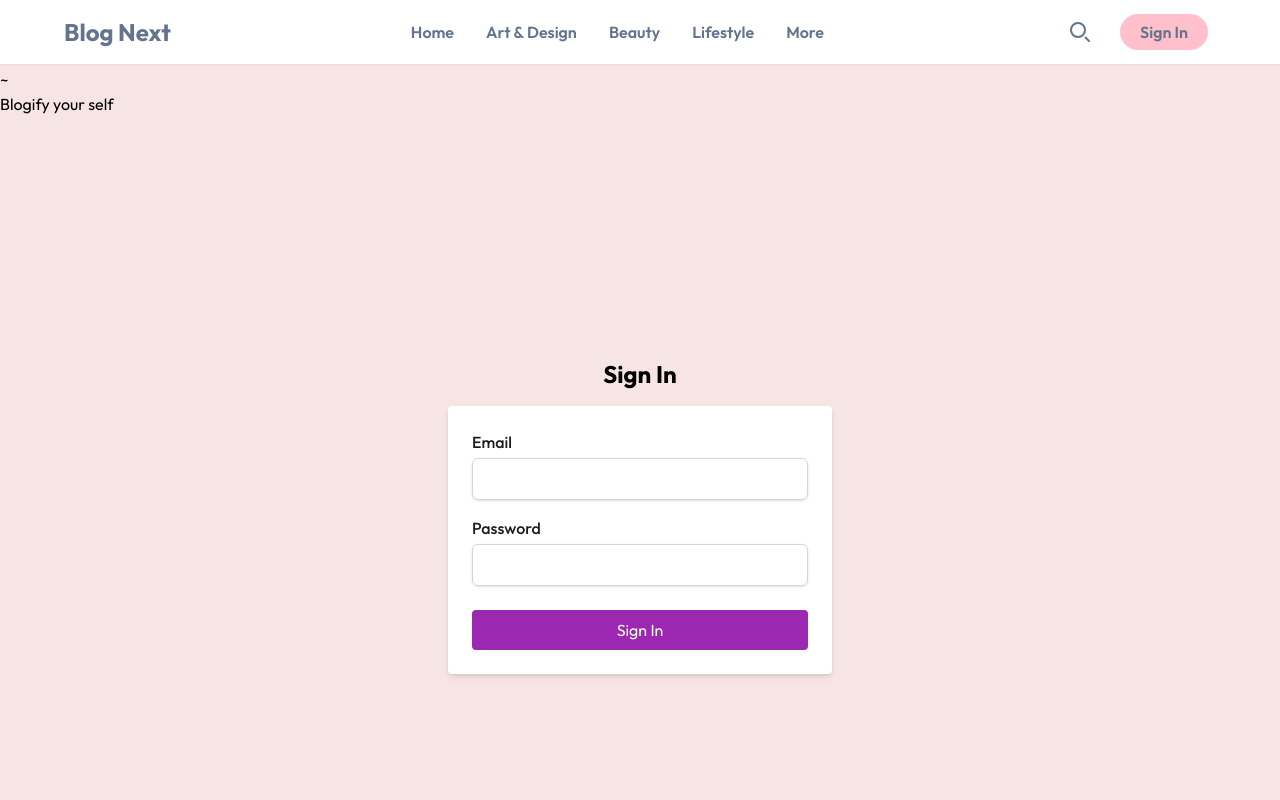
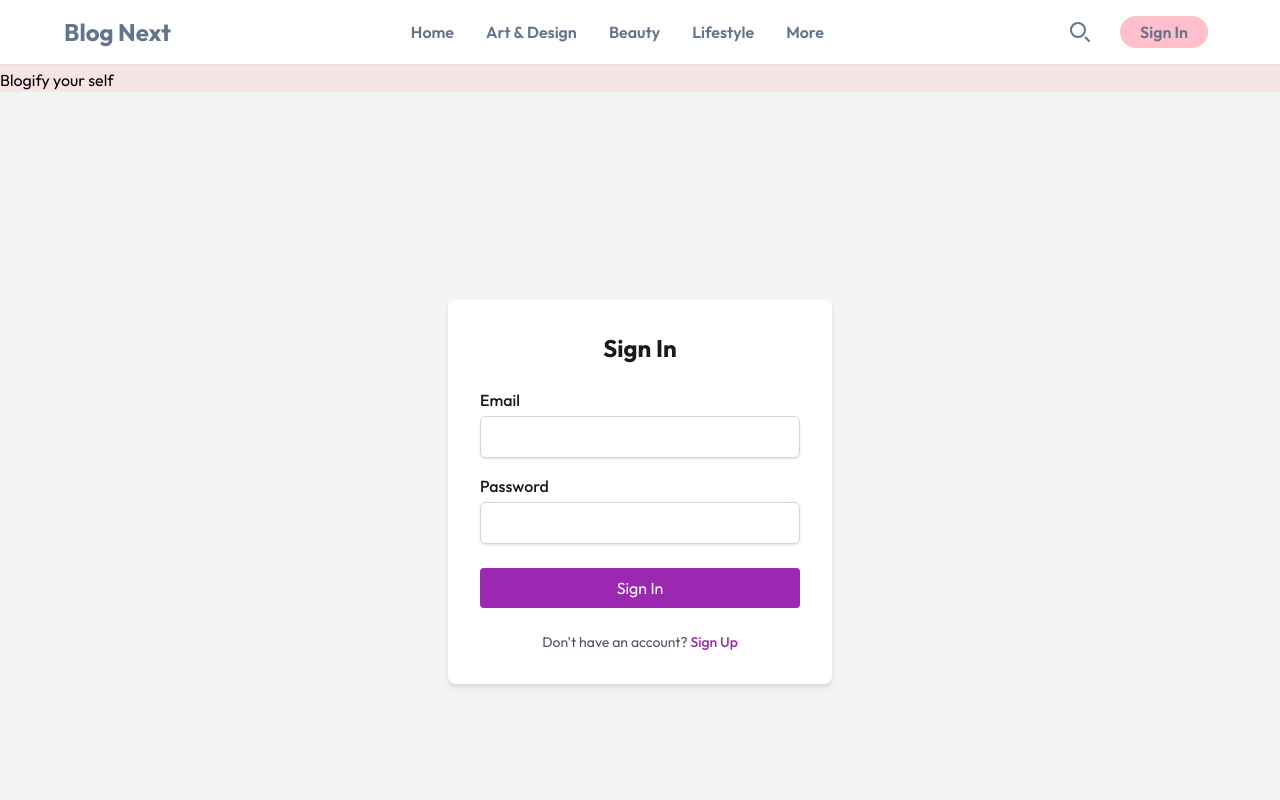
Before and after one commit to shibbirasif/blog-next, a Next.js app: page /signin in a window 1280 px wide. Shown: the top 800 px of the page. Built offline with nearby package versions, Linux system fonts and the light colour scheme; no server answers; a web font is replaced by a local one.

Commit message:
Implement sign-in and sign-up functionality with validation; add API routes for authentication; enhance UI components and error handling

```diff
--- a/src/app/(auth)/signin/page.tsx
+++ b/src/app/(auth)/signin/page.tsx
@@ -1,27 +1,114 @@
-import { signIn } from "@/lib/auth";
-import { sign } from "crypto";
+'use client';
+
+import { useState } from 'react';
+import Link from 'next/link';
+import { useForm } from 'react-hook-form';
+import { zodResolver } from '@hookform/resolvers/zod';
+import { signIn } from 'next-auth/react';
+import { loginSchema, LoginInput } from '@/validations/auth';
+import { useRouter } from 'next/navigation';
 
 export default function SignInPage() {
+    const {
+        register,
+        handleSubmit,
+        formState: { errors, isSubmitting },
+    } = useForm<LoginInput>({
+        resolver: zodResolver(loginSchema), // Apply Zod validation
+    });
+
+    const [generalError, setGeneralError] = useState<string | null>(null);
+    const router = useRouter();
+
+    const onSubmit = async (data: LoginInput) => {
+        setGeneralError(null); // Clear previous errors
+
+        try {
+            // Call the client-side signIn function
+            // Setting redirect: false prevents NextAuth from automatically redirecting
+            // and allows us to handle the success/error logic manually.
+            const result = await signIn('credentials', {
+                email: data.email,
+                password: data.password,
+                redirect: false,
+            });
+
+            console.log('SignIn result:', result);
+
+            if (result?.error) {
+                console.log('SignIn error:', result.error);
+                if (result.error.includes("Invalid credentials")) {
+                    setGeneralError("Invalid email or password.");
+                } else if (result.error.includes("Missing credentials")) {
+                    setGeneralError("Please provide both email and password.");
+                } else if (result.error.includes("Authentication failed")) {
+                    setGeneralError("Authentication failed. Please check your credentials.");
+                } else {
+                    setGeneralError("An unexpected error occurred during sign-in.");
+                }
+            } else if (result?.ok) {
+                console.log('SignIn successful:', result);
+                router.replace("/");
+                router.refresh();
+            }
+        } catch (error) {
+            setGeneralError('An unexpected error occurred. Please try again.');
+        }
+    };
+
     return (
-        <div className="flex flex-col items-center justify-center min-h-screen">
-            <h1 className="text-2xl font-bold mb-4">Sign In</h1>
-            <form action={async (formData: FormData) => {
-                'use server';
-                await signIn("credentials", {
-                    email: formData.get("email") as string,
-                    password: formData.get("password") as string,
-                });
-            }} className="bg-surface p-6 rounded shadow-md w-full max-w-sm">
-                <div className="mb-4">
-                    <label htmlFor="email" className="block text-md font-medium text-text-primary">Email</label>
-                    <input type="email" id="email" name="email" required className="mt-1 block w-full px-3 py-2 border border-gray-300 rounded-md shadow-sm focus:outline-none focus:ring-blue-500 focus:border-blue-500 sm:text-md" />
-                </div>
-                <div className="mb-6">
-                    <label htmlFor="password" className="block text-md font-medium text-text-primary">Password</label>
-                    <input type="password" id="password" name="password" required className="mt-1 block w-full px-3 py-2 border border-gray-300 rounded-md shadow-sm focus:outline-none focus:ring-blue-500 focus:border-blue-500 sm:text-md" />
-                </div>
-                <button type="submit" className="w-full bg-primary text-white py-2 px-4 rounded hover:bg-secondary transition duration-200">Sign In</button>
-            </form>
+        <div className="flex flex-col items-center justify-center min-h-screen bg-gray-100 text-text-primary">
+            <div className="bg-white p-8 rounded-lg shadow-md w-full max-w-sm">
+                <h1 className="text-2xl font-bold mb-6 text-center">Sign In</h1>
+
+                {generalError && (
+                    <div className="bg-red-100 border border-red-400 text-red-700 px-4 py-3 rounded relative mb-4" role="alert">
+                        <strong className="font-bold">Error!</strong>
+                        <span className="block sm:inline"> {generalError}</span>
+                    </div>
+                )}
+
+                <form onSubmit={handleSubmit(onSubmit)} className="space-y-4">
+                    <div className="mb-4">
+                        <label htmlFor="email" className="block text-md font-medium">Email</label>
+                        <input
+                            type="email"
+                            id="email"
+                            {...register('email')} // Connects input to react-hook-form
+                            className="mt-1 block w-full px-3 py-2 border border-gray-300 rounded-md shadow-sm focus:outline-none focus:ring-blue-500 focus:border-blue-500 sm:text-md"
+                            disabled={isSubmitting}
+                        />
+                        {errors.email && <p className="mt-1 text-sm text-red-600">{errors.email.message}</p>}
+                    </div>
+
+                    <div className="mb-6">
+                        <label htmlFor="password" className="block text-md font-medium">Password</label>
+                        <input
+                            type="password"
+                            id="password"
+                            {...register('password')} // Connects input to react-hook-form
+                            className="mt-1 block w-full px-3 py-2 border border-gray-300 rounded-md shadow-sm focus:outline-none focus:ring-blue-500 focus:border-blue-500 sm:text-md"
+                            disabled={isSubmitting}
+                        />
+                        {errors.password && <p className="mt-1 text-sm text-red-600">{errors.password.message}</p>}
+                    </div>
+
+                    <button
+                        type="submit"
+                        disabled={isSubmitting} // Disable button during submission
+                        className="w-full bg-primary text-white py-2 px-4 rounded hover:bg-secondary transition duration-200 disabled:opacity-50"
+                    >
+                        {isSubmitting ? 'Signing In...' : 'Sign In'}
+                    </button>
+                </form>
+
+                <p className="mt-6 text-center text-sm text-gray-600">
+                    Don't have an account?{' '}
+                    <Link href="/signup" className="font-medium text-primary hover:text-secondary">
+                        Sign Up
+                    </Link>
+                </p>
+            </div>
         </div>
     );
 }
--- a/src/app/(auth)/signup/page.tsx
+++ b/src/app/(auth)/signup/page.tsx
@@ -1,25 +1,26 @@
 "use client";
 
-import { SignupInput, signupSchema } from "@/validations/auth";
+import { ClientSignupInput, clientSignupSchema } from "@/validations/auth";
 import { useState } from "react";
 import { useForm } from "react-hook-form";
 import { zodResolver } from '@hookform/resolvers/zod';
 import Link from "next/link";
+import { useRouter } from "next/navigation";
 
 export default function SignUpPage() {
     const {
         register,
         handleSubmit,
         formState: { errors, isSubmitting },
-        reset
-    } = useForm<SignupInput>({
-        resolver: zodResolver(signupSchema),
+    } = useForm<ClientSignupInput>({
+        resolver: zodResolver(clientSignupSchema),
     });
 
     const [signupSuccess, setSignupSuccess] = useState<string | null>(null);
     const [signupError, setSignupError] = useState<string | null>(null);
+    const router = useRouter();
 
-    const onSubmit = async (data: SignupInput) => {
+    const onSubmit = async (data: ClientSignupInput) => {
         setSignupSuccess(null);
         setSignupError(null);
 
@@ -40,9 +41,10 @@ export default function SignUpPage() {
                 console.error('Signup API error:', result);
             } else {
                 setSignupSuccess('Account created successfully! You can now sign in.');
-                reset(); // Clear the form
-              }
-        } catch(error) {
+                router.replace("/");
+                router.refresh();
+            }
+        } catch (error) {
             console.error('Signup error:', error);
             setSignupError('An unexpected error occurred. Please try again later.');
         }
@@ -80,7 +82,6 @@ export default function SignUpPage() {
                         {errors.name && <p className="mt-1 text-sm text-red-600">{errors.name.message}</p>}
                     </div>
 
-                    {/* Email */}
                     <div>
                         <label htmlFor="email" className="block text-sm font-medium text-gray-700">Email</label>
                         <input
@@ -92,7 +93,6 @@ export default function SignUpPage() {
                         {errors.email && <p className="mt-1 text-sm text-red-600">{errors.email.message}</p>}
                     </div>
 
-                    {/* Password */}
                     <div>
                         <label htmlFor="password" className="block text-sm font-medium text-gray-700">Password</label>
                         <input
@@ -104,7 +104,6 @@ export default function SignUpPage() {
                         {errors.password && <p className="mt-1 text-sm text-red-600">{errors.password.message}</p>}
                     </div>
 
-                    {/* Confirm Password */}
                     <div>
                         <label htmlFor="confirmPassword" className="block text-sm font-medium text-gray-700">Confirm Password</label>
                         <input
@@ -127,7 +126,7 @@ export default function SignUpPage() {
 
                 <p className="mt-6 text-center text-sm text-gray-600">
                     Already have an account?{' '}
-                    <Link href="/auth/signin" className="font-medium text-accent hover:text-accent-dark">
+                    <Link href="/signin" className="font-medium text-accent hover:text-accent-dark">
                         Sign In
                     </Link>
                 </p>
--- /dev/null
+++ b/src/app/api/auth/signin/route.ts
@@ -0,0 +1,54 @@
+// app/api/auth/login/route.ts
+import { NextResponse } from 'next/server';
+import { dbConnect } from '@/lib/db';
+import { loginUser } from '@/services/authService';
+import { loginSchema } from '@/validations/auth';
+import z from 'zod';
+
+export async function POST(request: Request) {
+    try {
+        const body = await request.json();
+        const { email, password } = loginSchema.parse(body);
+
+        await dbConnect();
+
+        const user = await loginUser(email, password);
+
+        if (!user) {
+            return NextResponse.json({ message: 'Invalid credentials' }, { status: 401 });
+        }
+
+        const authenticatedUser = {
+            id: user._id.toString(),
+            email: user.email,
+            name: user.name,
+            image: user.avatar || null,
+            roles: user.roles,
+            isActive: user.isActive,
+            isEmailVerified: user.isEmailVerified,
+        };
+
+        return NextResponse.json(authenticatedUser, { status: 200 });
+
+    } catch (error) {
+        if (error instanceof z.ZodError) {
+            console.error('API /api/auth/signin: Zod Validation Error:', error.errors);
+            return NextResponse.json(
+                {
+                    message: 'Validation Error',
+                    errors: error.errors.map(err => ({
+                        path: err.path,
+                        message: err.message,
+                    })),
+                },
+                { status: 400 });
+        } else if (error instanceof Error) {
+            console.error('API /api/auth/signin: Application Error:', error.message);
+            return NextResponse.json({ message: error.message || 'Authentication failed' }, { status: 401 });
+        }
+        else {
+            console.error('API /api/auth/sign: Unexpected Internal Server Error:', error);
+            return NextResponse.json({ message: 'Internal server error' }, { status: 500 });
+        }
+    }
+}
--- a/src/app/api/auth/signup/route.ts
+++ b/src/app/api/auth/signup/route.ts
@@ -1,12 +1,12 @@
 import { signupUser } from "@/services/authService";
-import { signupSchema } from "@/validations/auth";
+import { serverSignupSchema } from "@/validations/auth";
 import { NextResponse } from "next/server";
 import z from "zod";
 
 export async function POST(request: Request) {
     try {
         const body = await request.json();
-        const { name, email, password } = signupSchema.parse(body);
+        const { name, email, password } = serverSignupSchema.parse(body);
 
         const newUser = signupUser({ name, email, password });
         return NextResponse.json({ message: 'User registered successfully!', user: newUser }, { status: 201 });
--- a/src/app/layout.tsx
+++ b/src/app/layout.tsx
@@ -20,7 +20,7 @@ export const metadata: Metadata = {
 };
 
 export default async function RootLayout({ children }: Readonly<{ children: React.ReactNode; }>) {
-  const authRegex = /^\/(sign-in|sign-up)$/i;
+  const authRegex = /^\/(signin|signup)$/i;
   const headerList = await headers();
   const isAuthPage = authRegex.test(headerList.get("x-request-path") || "");
 
@@ -35,7 +35,7 @@ export default async function RootLayout({ children }: Readonly<{ children: Reac
           ) : (
             <>
               <Topbar />
-              <main className="mt-17">~
+              <main className="mt-17">
                 <header><h1>Blogify your self</h1></header>
                 <article> {children} </article>
                 <aside>Sidebar goes here</aside>
--- a/src/components/Topbar.tsx
+++ b/src/components/Topbar.tsx
@@ -2,8 +2,11 @@ import Link from "next/link";
 import NavLinks from "./navigations/NavLinks";
 import SearchIcon from "./ui/icons/SearchIcon";
 import MobileMenu from "./navigations/MobileMenu";
+import { auth } from "@/lib/auth";
+import SignOutLink from "./auth/SignOutLink";
 
-export default function Topbar() {
+export default async function Topbar() {
+    const session = await auth();
     return (
         <header className="fixed top-0 left-0 w-full z-30 bg-surface shadow-xs font-semibold text-text-secondary">
             <nav className="flex flex-row justify-between items-center w-[90%] mx-auto sm:max-w-7xl h-16">
@@ -27,7 +30,14 @@ export default function Topbar() {
                     </button>
 
                     <div>
-                        <button className="px-5 mx-2 py-1.5 bg-accent rounded-full hover:bg-secondary hover:text-white duration-300">Sign In</button>
+                        {session?.user ? (
+                            <SignOutLink className="hover:text-accent-secondary" />
+                        ) : (
+                            <Link href="/signin" className="px-5 mx-2 py-1.5 bg-accent rounded-full hover:bg-secondary hover:text-white duration-300">
+                                Sign In
+                            </Link>
+                        )}
+                        {/* <button className="px-5 mx-2 py-1.5 bg-accent rounded-full hover:bg-secondary hover:text-white duration-300">Sign In</button> */}
                     </div>
                     <MobileMenu />
                 </div>
--- /dev/null
+++ b/src/components/auth/SignOutLink.tsx
@@ -0,0 +1,23 @@
+'use client';
+import { signOut } from 'next-auth/react';
+import Link from 'next/link';
+
+interface SignOutLinkProps {
+    className?: string;
+}
+
+export default function SignOutLink({ className }: SignOutLinkProps) {
+    const handleSignOut = async (event: React.MouseEvent) => {
+        event.preventDefault();
+        await signOut({ callbackUrl: '/' });
+    };
+
+    return (
+        <Link
+            href="/auth/signout"
+            onClick={handleSignOut}
+            className={className || "text-white hover:underline transition-colors"} >
+            Sign Out
+        </Link>
+    );
+}
--- a/src/lib/auth.ts
+++ b/src/lib/auth.ts
@@ -33,7 +33,7 @@ export const { handlers, signIn, signOut, auth } = NextAuth({
 
                 try {
                     const baseUrl = process.env.BASE_URL || "http://localhost:3000";
-                    const res = await fetch(`${baseUrl}/api/auth/login`, {
+                    const res = await fetch(`${baseUrl}/api/auth/signin`, {
                         method: 'POST',
                         headers: {
                             'Content-Type': 'application/json',
@@ -43,7 +43,7 @@ export const { handlers, signIn, signOut, auth } = NextAuth({
 
                     if (!res.ok) {
                         const errorData = await res.json();
-                        console.error('Login API error:', errorData);
+                        console.error('Signin API error:', errorData);
                         throw new Error(errorData.message || 'Authentication failed');
                     }
 
--- a/src/models/User.ts
+++ b/src/models/User.ts
@@ -2,6 +2,7 @@ import mongoose, { Schema, Document, Model } from "mongoose";
 import UserRole from "@/models/UserRole";
 
 export interface IUser extends Document {
+    _id: mongoose.Types.ObjectId;
     name: string;
     email: string;
     isActive: boolean;
--- a/src/validations/auth.ts
+++ b/src/validations/auth.ts
@@ -5,17 +5,22 @@ export const loginSchema = z.object({
     password: z.string().min(1, "Password cannot be empty"),
 });
 
-export const signupSchema = z.object({
-    name: z.string().min(3, "Name must be at least 3 characters long"),
+export const serverSignupSchema = z.object({
+    name: z.string()
+        .min(1, "You must put your name.")
+        .max(100, "Name cannot exceed 100 characters"),
     email: z.string().email("Invalid email format"),
-    password: z.string()
-        .min(6, "Password must be at least 6 characters long")
-        .max(100, "Password must not exceed 100 characters"),
-    confirmPassword: z.string()
+    password: z.string().min(8, "Password must be at least 8 characters").max(50, "Password cannot exceed 50 characters"),
+});
+
+export const clientSignupSchema = serverSignupSchema.extend({
+    confirmPassword: z.string(),
 }).refine((data) => data.password === data.confirmPassword, {
     message: "Passwords don't match",
     path: ["confirmPassword"],
 });
 
+
 export type LoginInput = z.infer<typeof loginSchema>;
-export type SignupInput = z.infer<typeof signupSchema>;
+export type ServerSignupInput = z.infer<typeof serverSignupSchema>;
+export type ClientSignupInput = z.infer<typeof clientSignupSchema>;
```
